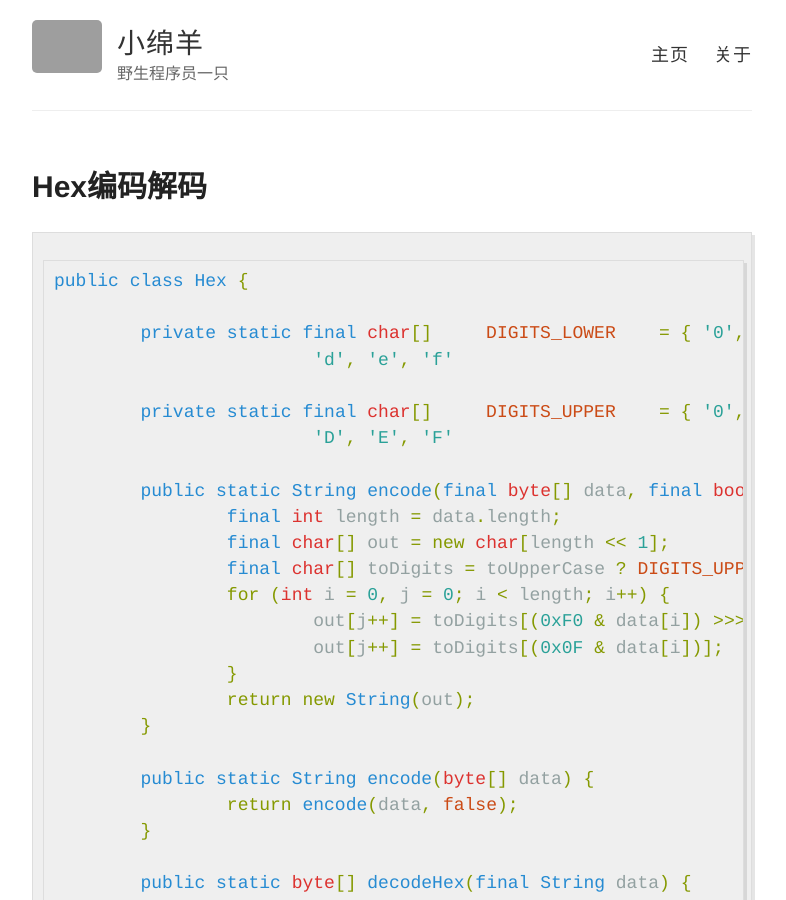
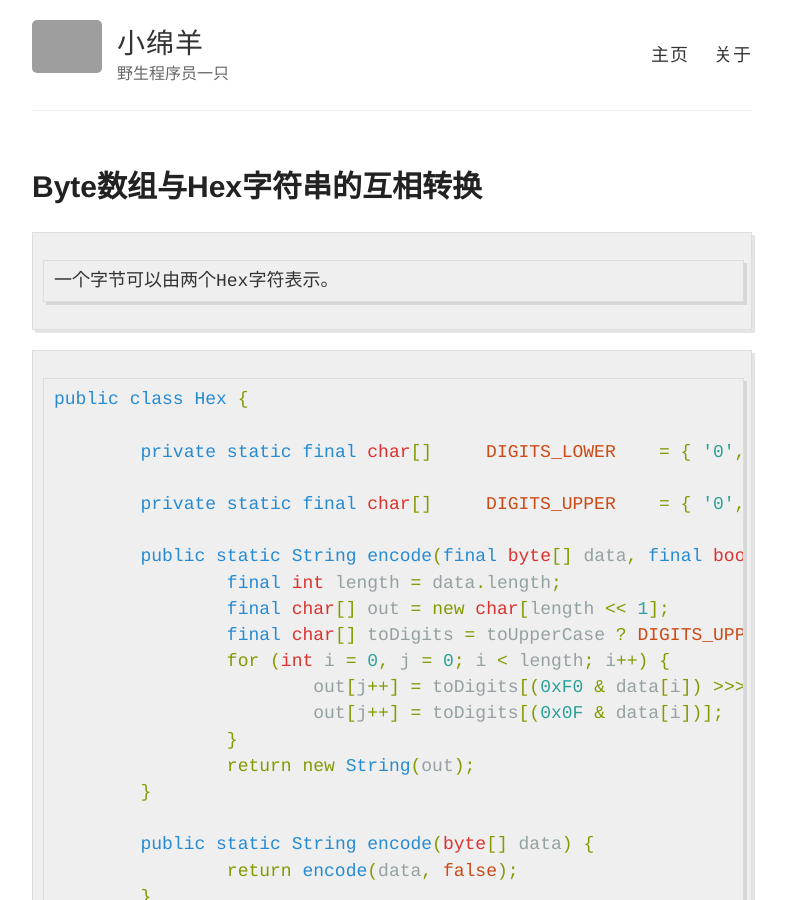
Before and after one commit to mingyangxiao/blog, a Jekyll site: the page built from _posts/2015-10-13-hex.md, in a window 1280 px wide and 900 px high. Shown: the whole window, without its empty margins (248-1034 px from the left). Built offline with Jekyll 4.4.1, drawn with Linux system fonts in a browser that asks for light colours; Markdown is read by kramdown in place of the engine named in the settings; grey boxes are pictures that could not be loaded.

Commit message:
update 2015-10-13-hex.md

````diff
--- a/_posts/2015-10-13-hex.md
+++ b/_posts/2015-10-13-hex.md
@@ -1,16 +1,17 @@
 ---
 layout: post
-title: Hex编码解码
+title: Byte数组与Hex字符串的互相转换
 ---
+
+    一个字节可以由两个Hex字符表示。
+
 
 ```java
 public class Hex {
 
-	private static final char[]	DIGITS_LOWER	= { '0', '1', '2', '3', '4', '5', '6', '7', '8', '9', 'a', 'b', 'c',
-			'd', 'e', 'f'						};
+	private static final char[]	DIGITS_LOWER	= { '0', '1', '2', '3', '4', 5', '6', '7', '8', '9', 'a', 'b', 'c', 'd', 'e', 'f' };
 
-	private static final char[]	DIGITS_UPPER	= { '0', '1', '2', '3', '4', '5', '6', '7', '8', '9', 'A', 'B', 'C',
-			'D', 'E', 'F'						};
+	private static final char[]	DIGITS_UPPER	= { '0', '1', '2', '3', '4','5', '6', '7', '8', '9', 'A', 'B', 'C', 'D', 'E', 'F' };
 
 	public static String encode(final byte[] data, final boolean toUpperCase) {
 		final int length = data.length;
````
